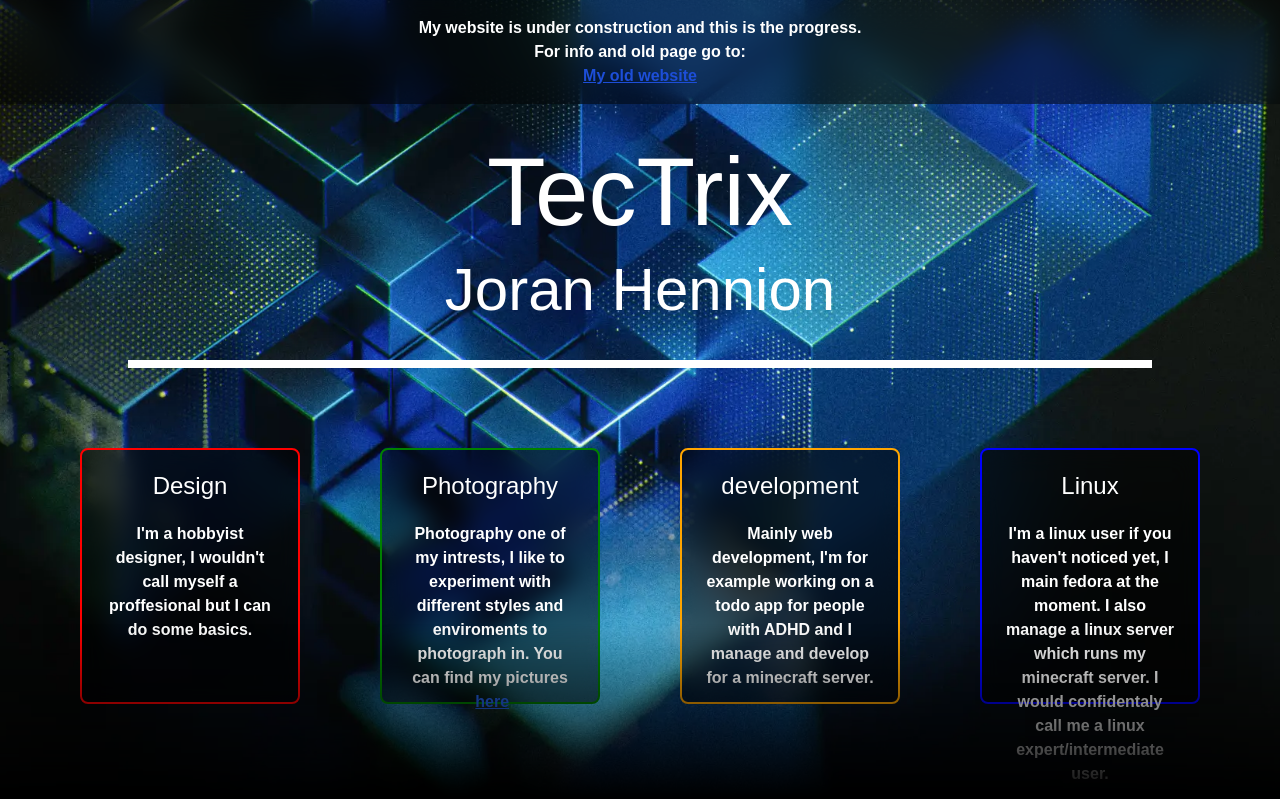
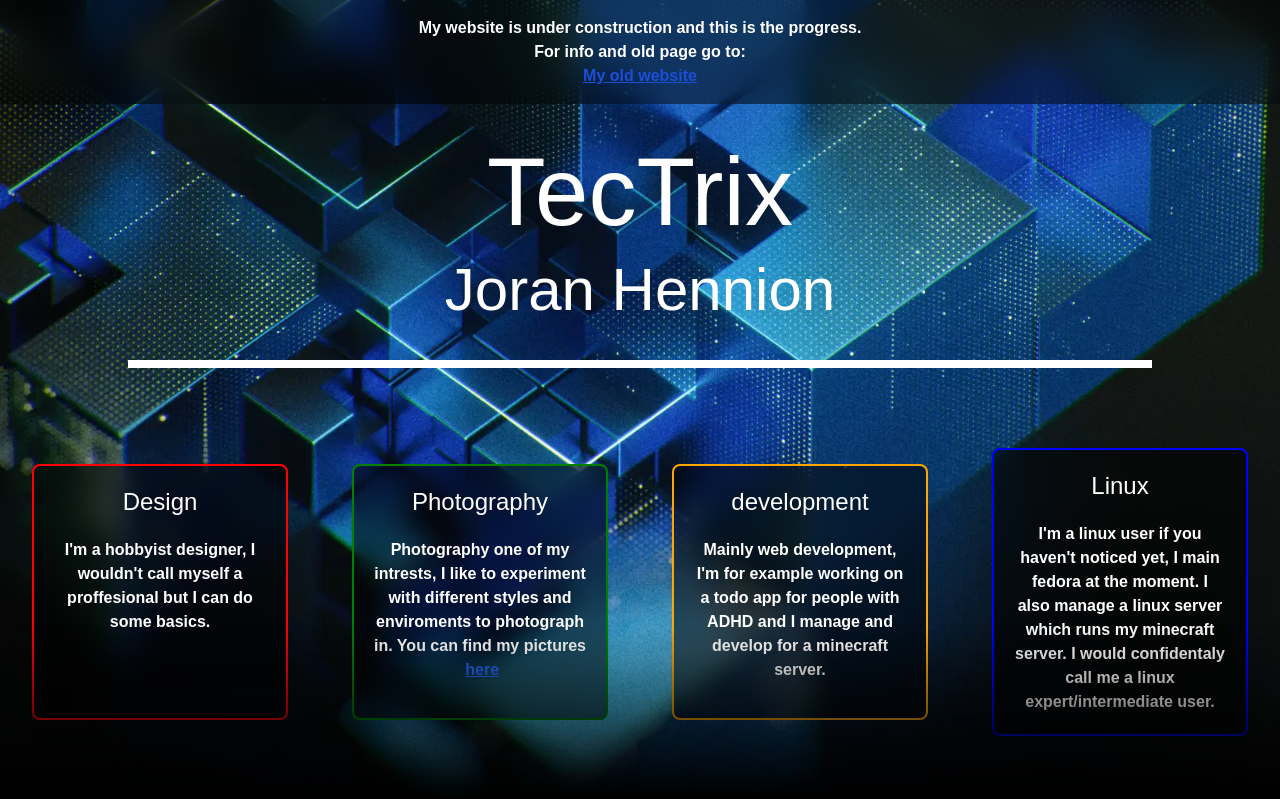
Before and after one commit to tectrixdev/www, a Next.js app: page / in a window 1280 px wide. Shown: the top 799 px of the page. Built offline with nearby package versions, Linux system fonts and the light colour scheme; a web font is replaced by a local one.

Commit message:
add goofy breakpoints(fix later)

```diff
--- a/components/card.tsx
+++ b/components/card.tsx
@@ -33,7 +33,7 @@ const Card: React.FC<Props> = ({ title, content, transparency, color }) => {
         borderColor: color,
       }}
       transition={{ duration: 1.5, type: "spring" }}
-      className="h-auto w-full rounded-lg border-2 backdrop-blur-md md:h-64 md:w-64"
+      className="h-auto w-full rounded-lg border-2 backdrop-blur-md lg:min-h-64 lg:min-w-64"
     >
       <div
         className={`text-center text-white ${main.className} m-5 text-2xl`}
--- a/components/content.tsx
+++ b/components/content.tsx
@@ -4,7 +4,7 @@ interface Props {
 
 const Content: React.FC<Props> = ({ children }) => {
   return (
-    <div className="flex flex-col items-center justify-center gap-14 px-20 py-10 md:flex-row md:gap-20">
+    <div className="flex flex-col items-center justify-center gap-14 px-20 py-10 lg:flex-row lg:gap-1 xl:gap-16">
       {children}
     </div>
   );
```
